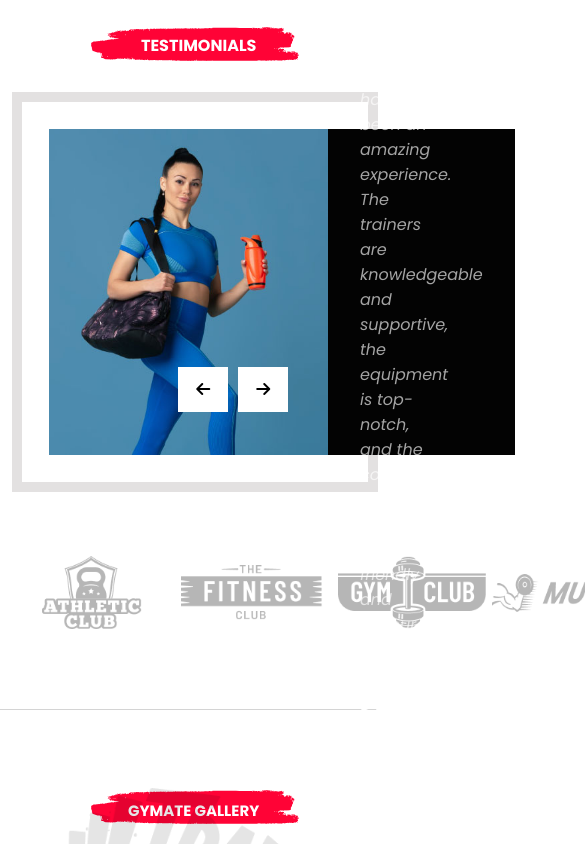
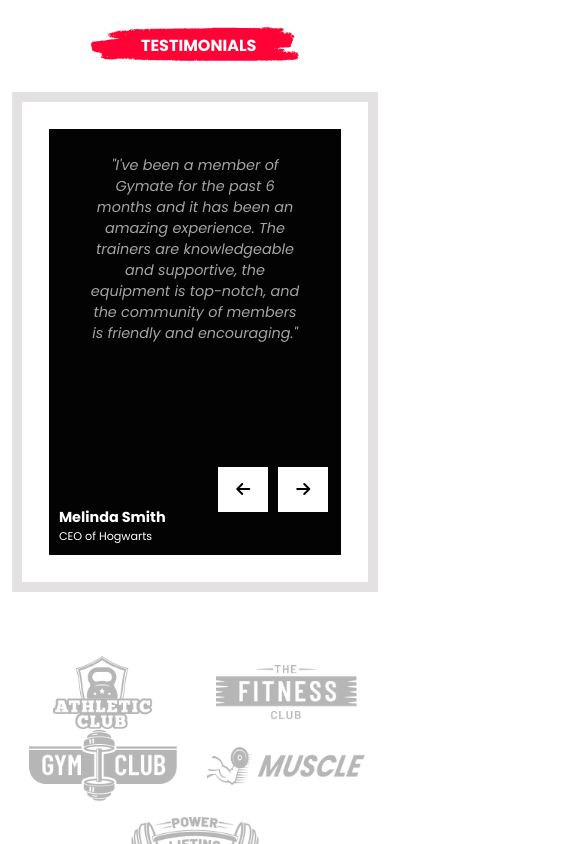
Before and after one commit to abdrv8/gymate, a React (Vite) app: page / in a window 390 px wide. Shown: the part 9540-10384 px from the top of the page, 585 px wide, since content can reach past the window. Built offline with nearby package versions, Linux system fonts and the light colour scheme.

Commit message:
testimonials responsive

```diff
--- a/src/components/styles/Testimonials.scss
+++ b/src/components/styles/Testimonials.scss
@@ -1,3 +1,5 @@
+@import "shared";
+
 .testimonials {
   height: max-content;
   width: 100%;
@@ -28,7 +30,7 @@
     margin-top: 2.5rem;
     display: flex;
     justify-content: space-around;
-
+    flex-wrap: wrap;
     img {
       width: 160px;
       transition: all 0.3s ease-in;
@@ -40,6 +42,8 @@
   .reviews {
     border: 10px solid rgba(204, 200, 200, 0.536);
     height: 400px;
+    width: 70%;
+    margin: 0 auto;
     padding: 1.7rem;
     position: relative;
     .review {
@@ -52,22 +56,25 @@
         object-fit: cover;
       }
       .text {
-        display: flex;
-        flex-direction: column;
-        justify-content: center;
-        gap: 1.4rem;
-        padding: 0 2rem;
+        @include verticalFlex(1.2rem);
+        padding: 1rem 2rem;
         height: 100%;
+        // border: 4px solid yellow;
         background: var(--primary-color);
         .message {
+          height: 200px;
           font-style: italic;
           color: rgba(255, 255, 255, 0.64);
-          width: 60%;
+          padding: 0.6rem;
         }
         img {
-          width: 40px;
+          width: 30px;
+        }
+        h2 {
+          font-size: 1.2rem;
         }
         p {
+          font-size: 0.7rem;
         }
       }
       .shape {
@@ -101,3 +108,40 @@
     }
   }
 }
+
+@media (max-width: 1320px) {
+  .testimonials {
+    .reviews {
+      width: 100%;
+      margin: 0;
+    }
+  }
+}
+
+@media (max-width: 785px) {
+  .testimonials {
+    .reviews {
+      height: 500px;
+      .review {
+        img {
+          display: none;
+        }
+        .message {
+          text-align: center;
+          font-size: 0.9rem;
+        }
+        .info {
+          position: absolute;
+          bottom: 10px;
+          left: 10px;
+          h2 {
+            font-size: 0.9rem !important;
+          }
+        }
+      }
+      .switch {
+        right: 40px;
+      }
+    }
+  }
+}
```
